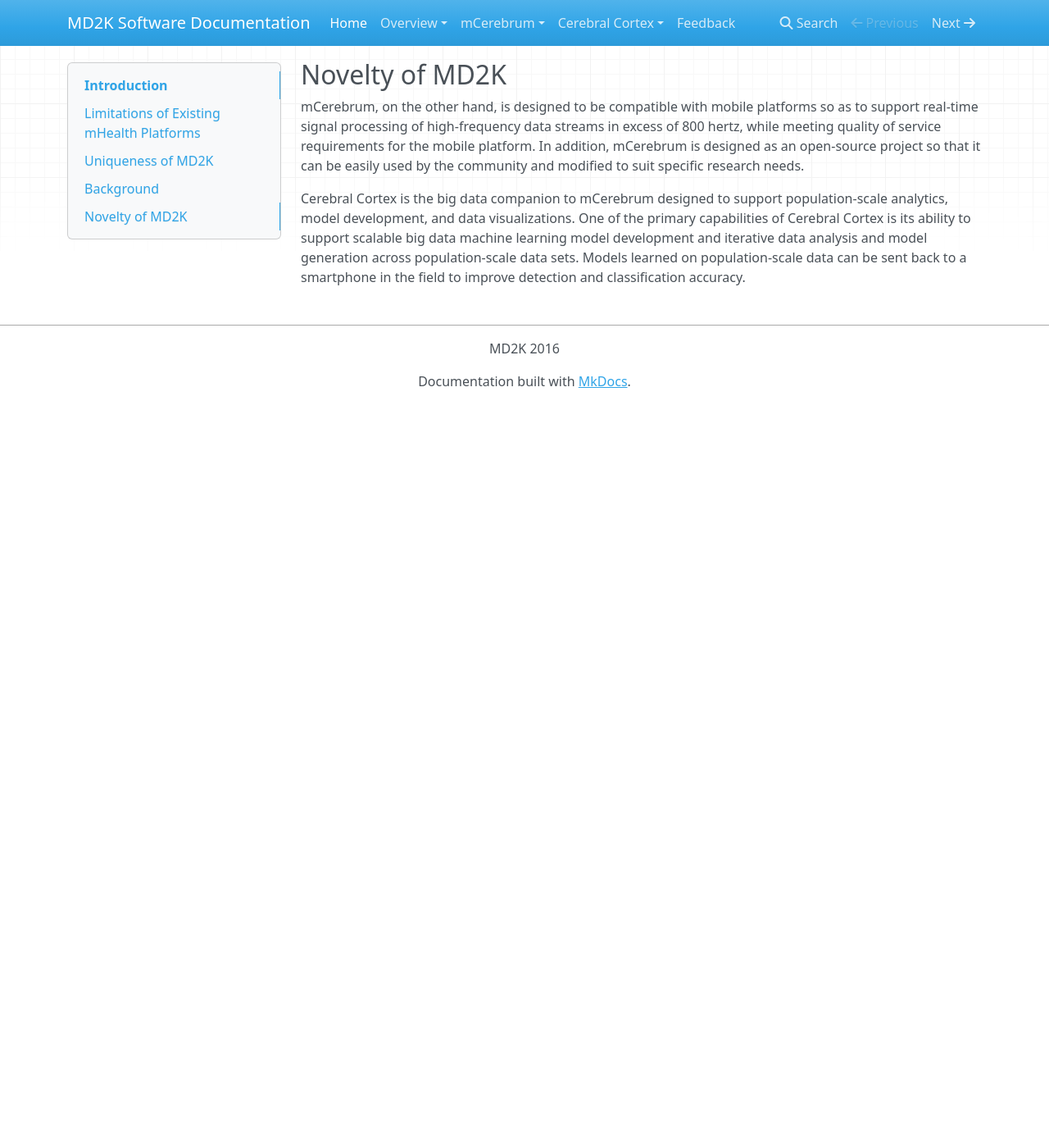
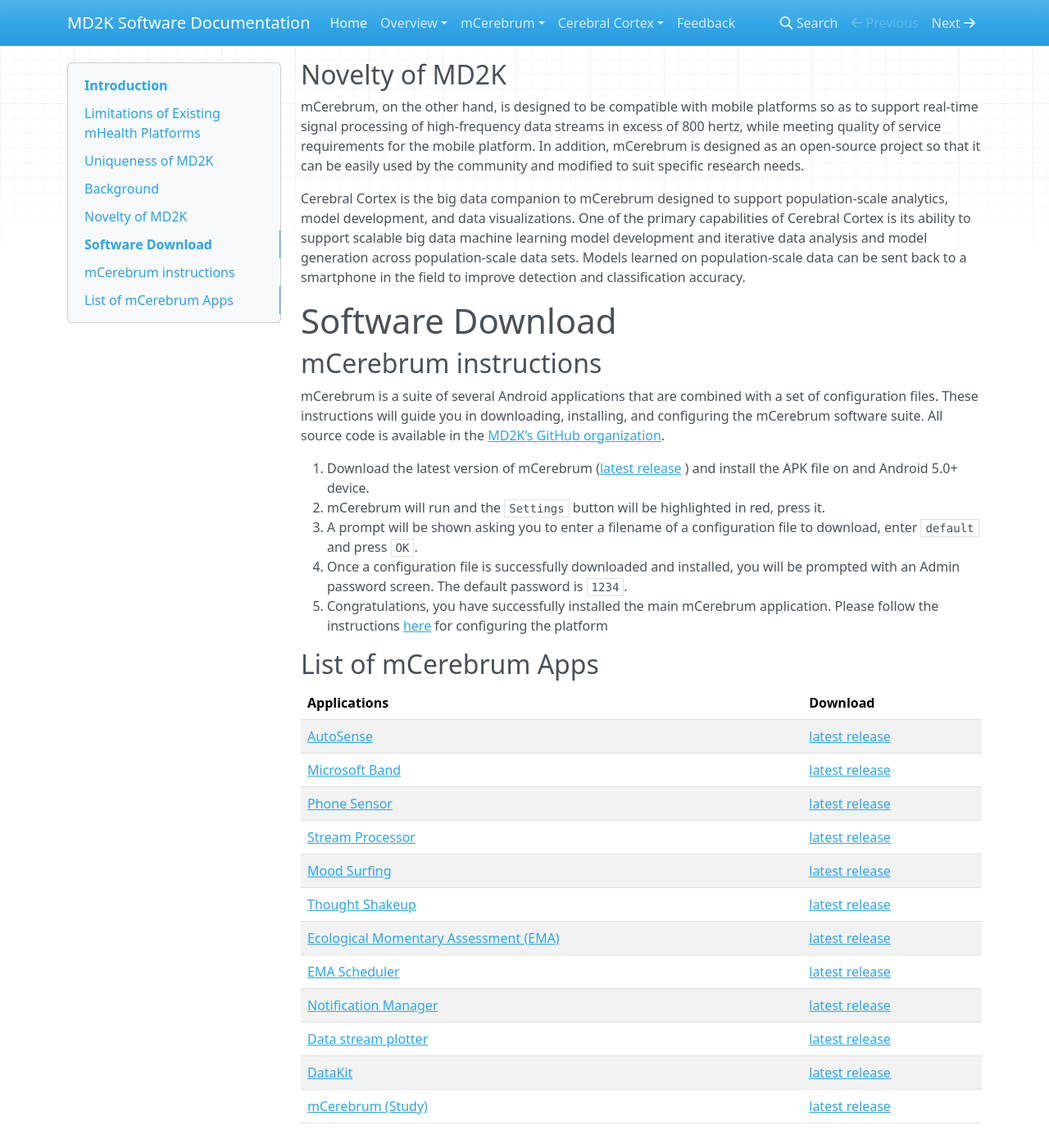
Before and after one commit to MD2Korg/md2korg.github.io, an MkDocs documentation site: the page built from docs/index.md, in a window 1280 px wide and 1400 px high, scrolled down 970 px. Shown: the whole window at 82% size. Built offline with MkDocs 1.6.1, drawn with Linux system fonts in a browser that asks for light colours; nearby versions of some CDN libraries; old or Windows-style settings are respelled for this version of MkDocs; before the commit the page ends 1463 px from its top, so only the background shows below that.

Commit message:
Added software listing and basic download instructions to the documentation site

```diff
--- a/docs/index.md
+++ b/docs/index.md
@@ -18,3 +18,36 @@
 mCerebrum, on the other hand, is designed to be compatible with mobile platforms so as to support real-time signal processing of high-frequency data streams in excess of 800 hertz, while meeting quality of service requirements for the mobile platform. In addition, mCerebrum is designed as an open-source project so that it can be easily used by the community and modified to suit specific research needs.
 
 Cerebral Cortex is the big data companion to mCerebrum designed to support population-scale analytics, model development, and data visualizations. One of the primary capabilities of Cerebral Cortex is its ability to support scalable big data machine learning model development and iterative data analysis and model generation across population-scale data sets. Models learned on population-scale data can be sent back to a smartphone in the field to improve detection and classification accuracy.
+
+
+# Software Download
+
+## mCerebrum instructions
+mCerebrum is a suite of several Android applications that are combined with a
+set of configuration files.  These instructions will guide you in downloading,
+installing, and configuring the mCerebrum software suite.  All source code is
+available in the [MD2K's GitHub organization](https://github.com/MD2Korg).
+
+1. Download the latest version of mCerebrum ([latest release](https://github.com/MD2Korg/mCerebrum-Study/releases/latest) ) and install the APK file on and Android 5.0+ device.
+1. mCerebrum will run and the `Settings` button will be highlighted in red, press it.
+1. A prompt will be shown asking you to enter a filename of a configuration file to download, enter `default` and press `OK`.
+1. Once a configuration file is successfully downloaded and installed, you will be prompted with an Admin password screen.  The default password is `1234`.
+1. Congratulations, you have successfully installed the main mCerebrum application.  Please follow the instructions [here](https://md2k.org/wp-content/uploads/2016/05/M0003.pdf) for configuring the platform
+
+
+## List of mCerebrum Apps
+
+| Applications                                                                          | Download                                                                                   |
+|---------------------------------------------------------------------------------------|--------------------------------------------------------------------------------------------|
+| [AutoSense](https://github.com/MD2Korg/mCerebrum-AutoSense)                           | [latest release](https://github.com/MD2Korg/mCerebrum-AutoSense/releases/latest) |
+| [Microsoft Band](https://github.com/MD2Korg/mCerebrum-MicrosoftBand)                  | [latest release](https://github.com/MD2Korg/mCerebrum-MicrosoftBand/releases/latest) |
+| [Phone Sensor](https://github.com/MD2Korg/mCerebrum-PhoneSensor)                      | [latest release](https://github.com/MD2Korg/mCerebrum-PhoneSensor/releases/latest) |
+| [Stream Processor](https://github.com/MD2Korg/mCerebrum-StreamProcessor)              | [latest release](https://github.com/MD2Korg/mCerebrum-StreamProcessor/releases/latest) |
+| [Mood Surfing](https://github.com/MD2Korg/mCerebrum-MoodSurfing)                      | [latest release](https://github.com/MD2Korg/mCerebrum-MoodSurfing/releases/latest) |
+| [Thought Shakeup](https://github.com/MD2Korg/mCerebrum-ThoughtShakeup)                | [latest release](https://github.com/MD2Korg/mCerebrum-ThoughtShakeup/releases/latest) |
+| [Ecological Momentary Assessment (EMA)](https://github.com/MD2Korg/mCerebrum-EMA)     | [latest release](https://github.com/MD2Korg/mCerebrum-EMA/releases/latest) |
+| [EMA Scheduler](https://github.com/MD2Korg/mCerebrum-EMAScheduler)                    | [latest release](https://github.com/MD2Korg/mCerebrum-EMAScheduler/releases/latest) |
+| [Notification Manager](https://github.com/MD2Korg/mCerebrum-NotificationManager)      | [latest release](https://github.com/MD2Korg/mCerebrum-NotificationManager/releases/latest) |
+| [Data stream plotter](https://github.com/MD2Korg/mCerebrum-Plotter)                   | [latest release](https://github.com/MD2Korg/mCerebrum-Plotter/releases/latest) |
+| [DataKit](https://github.com/MD2Korg/mCerebrum-DataKit)                               | [latest release](https://github.com/MD2Korg/mCerebrum-DataKit/releases/latest) |
+| [mCerebrum (Study)](https://github.com/MD2Korg/mCerebrum-Study)                       | [latest release](https://github.com/MD2Korg/mCerebrum-Study/releases/latest) |
```
